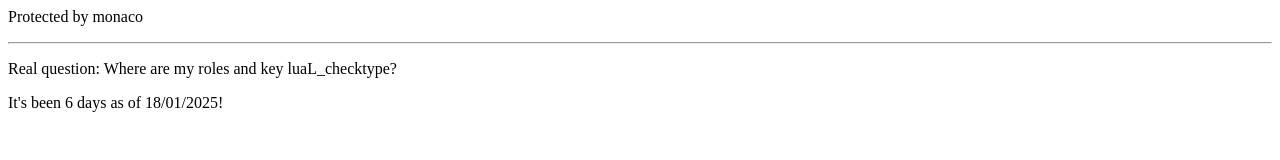
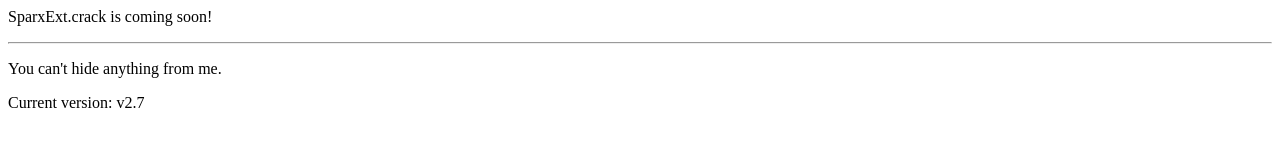
Before and after one commit to xancuh/get-proxima, a plain HTML site: page index.html in a window 1280 px wide. Drawn offline with Linux system fonts and the light colour scheme.

Commit message:
sparxext.crack

```diff
--- a/index.html
+++ b/index.html
@@ -1,4 +1,4 @@
-<p>Protected by monaco</p>
+<p>SparxExt.crack is coming soon!</p>
 <hr>
-<p>Real question: Where are my roles and key luaL_checktype?</p>
-<p>It's been 6 days as of 18/01/2025!</p>
+<p>You can't hide anything from me.</p>
+<p>Current version: v2.7</p>
```
